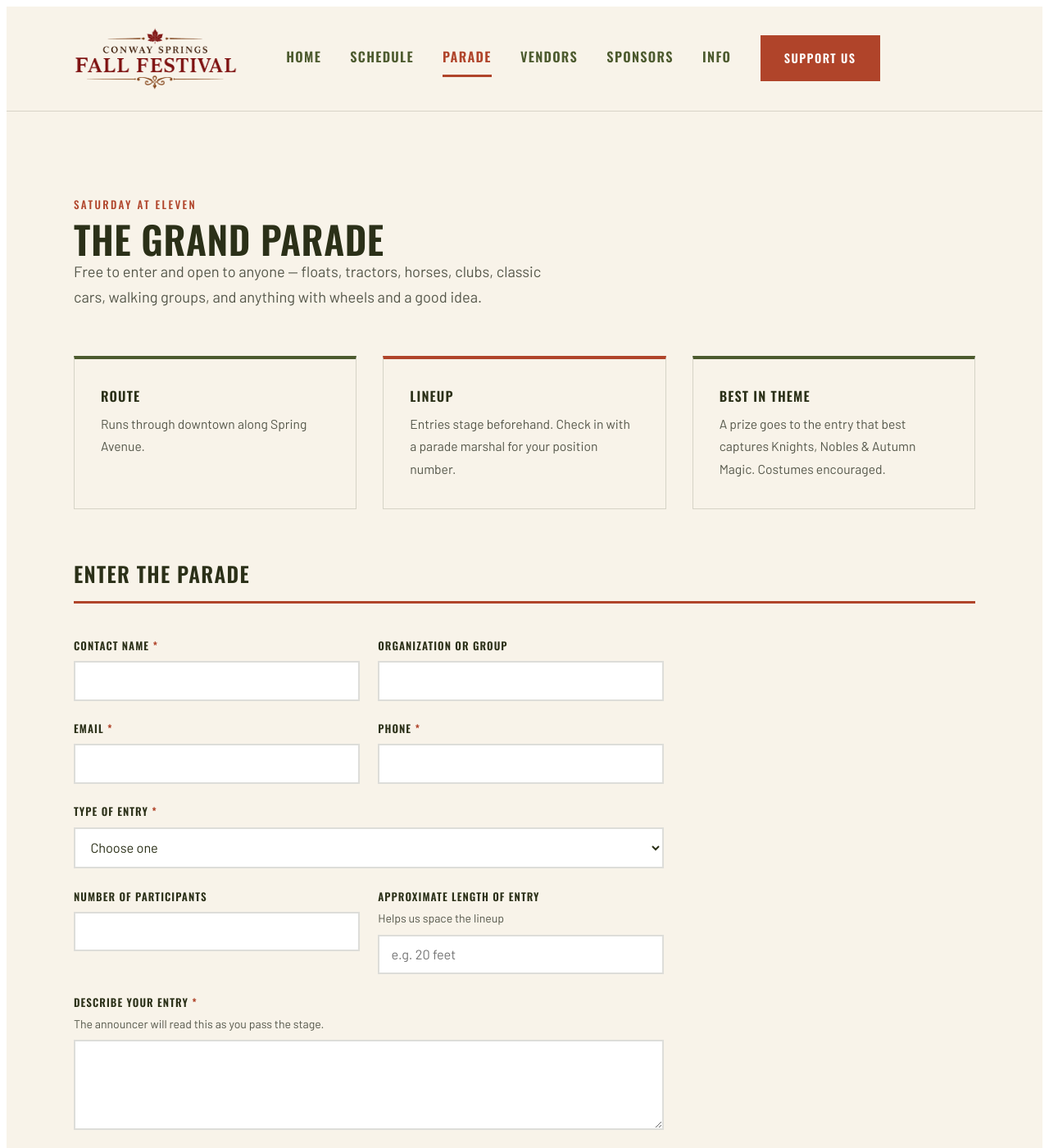
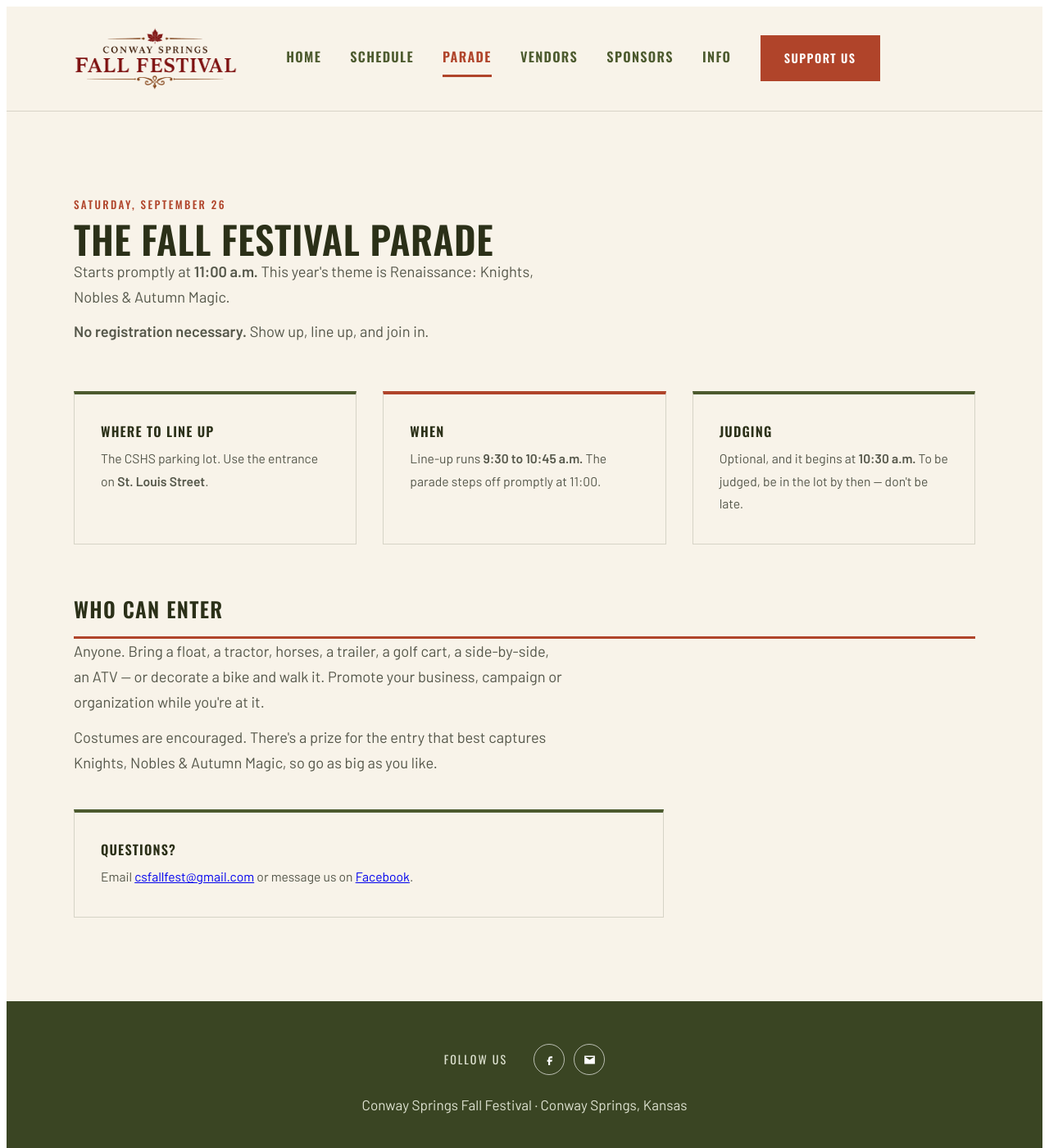
Before and after one commit to kbirket/conwayspringsfallfest, a Jekyll site: the page built from parade.html, in a window 1280 px wide and 1400 px high. Shown: the whole window at 82% size. Built offline with Jekyll 4.4.1, drawn with Linux system fonts in a browser that asks for light colours; some of the changed text lies outside the part shown.

Commit message:
Update parade.html

```diff
--- a/parade.html
+++ b/parade.html
@@ -2,108 +2,40 @@
 layout: default
 title: Parade
 nav: parade
-description: Fall Fest Parade details and entry form. Free to enter, open to everyone.
+description: Fall Festival Parade, Saturday September 26 at 11 a.m. Line-up at the CSHS parking lot from 9:30 a.m. No registration necessary.
 ---
 
 <section class="csff__section">
   <div class="csff__wrap">
     <div class="csff__sechead">
-      <p class="csff__eyebrow">Saturday at Eleven</p>
-      <h2 class="csff__h">The Grand Parade</h2>
-      <p class="csff__lede">Free to enter and open to anyone &mdash; floats, tractors, horses, clubs, classic cars, walking groups, and anything with wheels and a good idea.</p>
+      <p class="csff__eyebrow">Saturday, September 26</p>
+      <h2 class="csff__h">The Fall Festival Parade</h2>
+      <p class="csff__lede">Starts promptly at <strong>11:00 a.m.</strong> This year's theme is Renaissance: Knights, Nobles &amp; Autumn Magic.</p>
+      <p class="csff__lede" style="margin-top:.7rem;"><strong>No registration necessary.</strong> Show up, line up, and join in.</p>
     </div>
 
     <div class="csff__grid csff__grid--3">
       <div class="csff__box">
-        <h3 class="csff__h3">Route</h3>
-        <p>Runs through downtown along Spring Avenue.</p><!-- EDIT: real route -->
+        <h3 class="csff__h3">Where to line up</h3>
+        <p>The CSHS parking lot. Use the entrance on <strong>St. Louis Street</strong>.</p>
       </div>
       <div class="csff__box">
-        <h3 class="csff__h3">Lineup</h3>
-        <p>Entries stage beforehand. Check in with a parade marshal for your position number.</p><!-- EDIT: lineup time and place -->
+        <h3 class="csff__h3">When</h3>
+        <p>Line-up runs <strong>9:30 to 10:45 a.m.</strong> The parade steps off promptly at 11:00.</p>
       </div>
       <div class="csff__box">
-        <h3 class="csff__h3">Best in theme</h3>
-        <p>A prize goes to the entry that best captures Knights, Nobles &amp; Autumn Magic. Costumes encouraged.</p>
+        <h3 class="csff__h3">Judging</h3>
+        <p>Optional, and it begins at <strong>10:30 a.m.</strong> To be judged, be in the lot by then &mdash; don't be late.</p>
       </div>
     </div>
 
-    <h3 class="csff__dayhead" style="margin-top:3.5rem;">Enter the Parade</h3>
+    <h3 class="csff__dayhead" style="margin-top:3.5rem;">Who can enter</h3>
+    <p class="csff__lede">Anyone. Bring a float, a tractor, horses, a trailer, a golf cart, a side-by-side, an ATV &mdash; or decorate a bike and walk it. Promote your business, campaign or organization while you're at it.</p>
+    <p class="csff__lede" style="margin-top:.7rem;">Costumes are encouraged. There's a prize for the entry that best captures Knights, Nobles &amp; Autumn Magic, so go as big as you like.</p>
 
-    <form class="csff__form" action="https://formspree.io/f/YOUR_FORM_ID" method="POST">
-      <!-- EDIT: paste your Formspree endpoint above -->
-
-      <div class="csff__field csff__field--row">
-        <div>
-          <label for="pf-name">Contact name <span class="csff__req">*</span></label>
-          <input type="text" id="pf-name" name="Contact name" required>
-        </div>
-        <div>
-          <label for="pf-org">Organization or group</label>
-          <input type="text" id="pf-org" name="Organization">
-        </div>
-      </div>
-
-      <div class="csff__field csff__field--row">
-        <div>
-          <label for="pf-email">Email <span class="csff__req">*</span></label>
-          <input type="email" id="pf-email" name="email" required>
-        </div>
-        <div>
-          <label for="pf-phone">Phone <span class="csff__req">*</span></label>
-          <input type="tel" id="pf-phone" name="Phone" required>
-        </div>
-      </div>
-
-      <div class="csff__field">
-        <label for="pf-type">Type of entry <span class="csff__req">*</span></label>
-        <select id="pf-type" name="Entry type" required>
-          <option value="">Choose one</option>
-          <option>Float</option>
-          <option>Tractor or farm equipment</option>
-          <option>Classic or custom vehicle</option>
-          <option>Horses or livestock</option>
-          <option>Walking group</option>
-          <option>Band or performance group</option>
-          <option>Business or organization</option>
-          <option>Other</option>
-        </select>
-      </div>
-
-      <div class="csff__field csff__field--row">
-        <div>
-          <label for="pf-count">Number of participants</label>
-          <input type="number" id="pf-count" name="Participant count" min="1">
-        </div>
-        <div>
-          <label for="pf-length">Approximate length of entry
-            <span class="csff__hint">Helps us space the lineup</span>
-          </label>
-          <input type="text" id="pf-length" name="Entry length" placeholder="e.g. 20 feet">
-        </div>
-      </div>
-
-      <div class="csff__field">
-        <label for="pf-desc">Describe your entry <span class="csff__req">*</span>
-          <span class="csff__hint">The announcer will read this as you pass the stage.</span>
-        </label>
-        <textarea id="pf-desc" name="Entry description" required></textarea>
-      </div>
-
-      <div class="csff__field">
-        <label for="pf-notes">Anything else we should know?</label>
-        <textarea id="pf-notes" name="Notes"></textarea>
-      </div>
-
-      <div class="csff__field csff__check">
-        <input type="checkbox" id="pf-agree" name="Agreed to rules" value="Yes" required>
-        <label for="pf-agree">We agree to follow parade safety rules, including no throwing candy from moving vehicles. <span class="csff__req">*</span></label>
-      </div>
-
-      <input type="text" name="_gotcha" class="csff__hp" tabindex="-1" autocomplete="off" aria-hidden="true">
-      <input type="hidden" name="_subject" value="Parade entry — Conway Springs Fall Festival">
-
-      <button type="submit" class="csff__btn">Submit entry</button>
-    </form>
+    <div class="csff__box" style="margin-top:2.5rem;max-width:720px;">
+      <h3 class="csff__h3">Questions?</h3>
+      <p>Email <a href="mailto:csfallfest@gmail.com">csfallfest@gmail.com</a> or message us on <a href="https://www.facebook.com/profile.php?id=100069818202133" target="_blank" rel="noopener noreferrer">Facebook</a>.</p>
+    </div>
   </div>
 </section>
```
